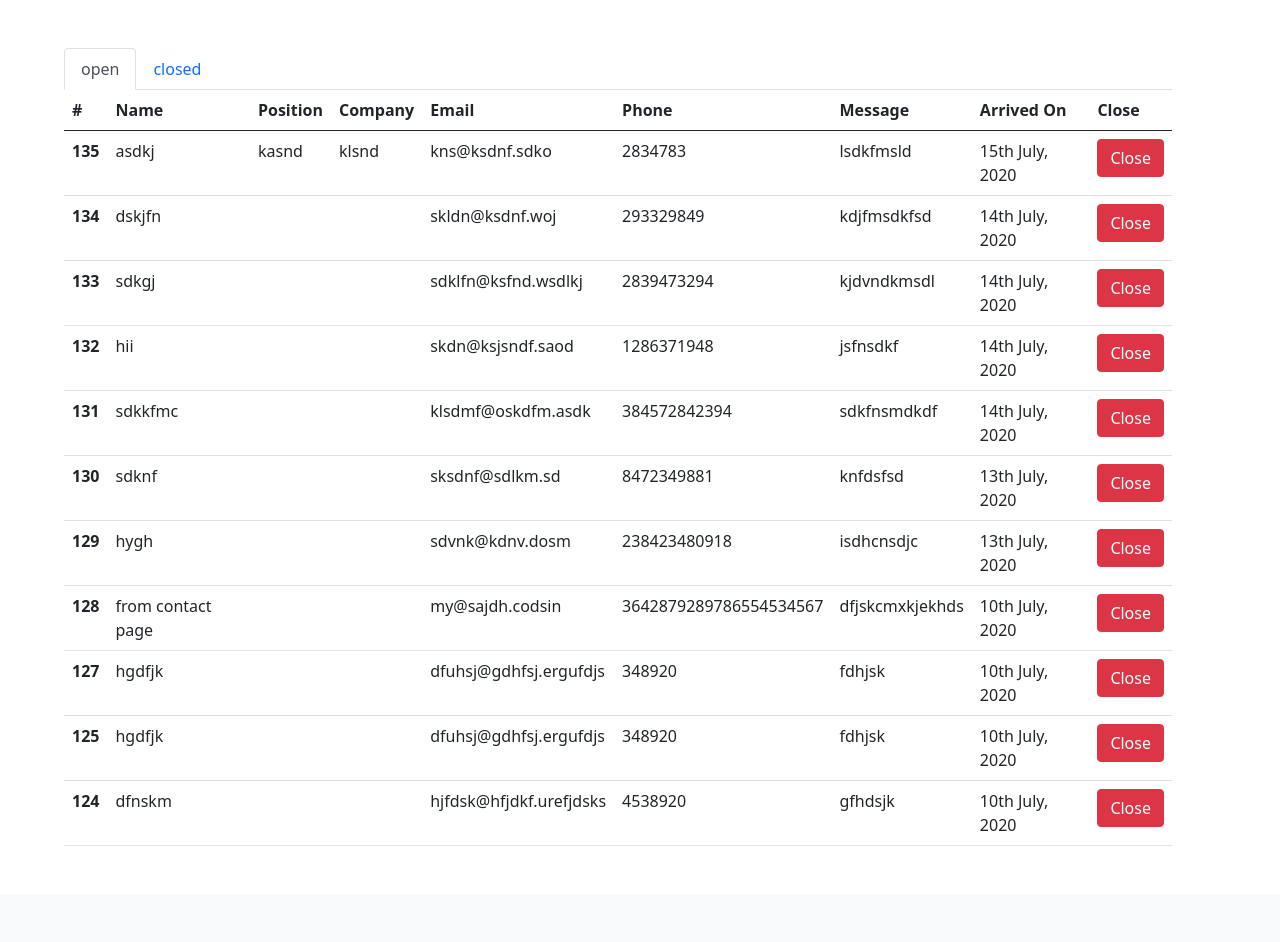
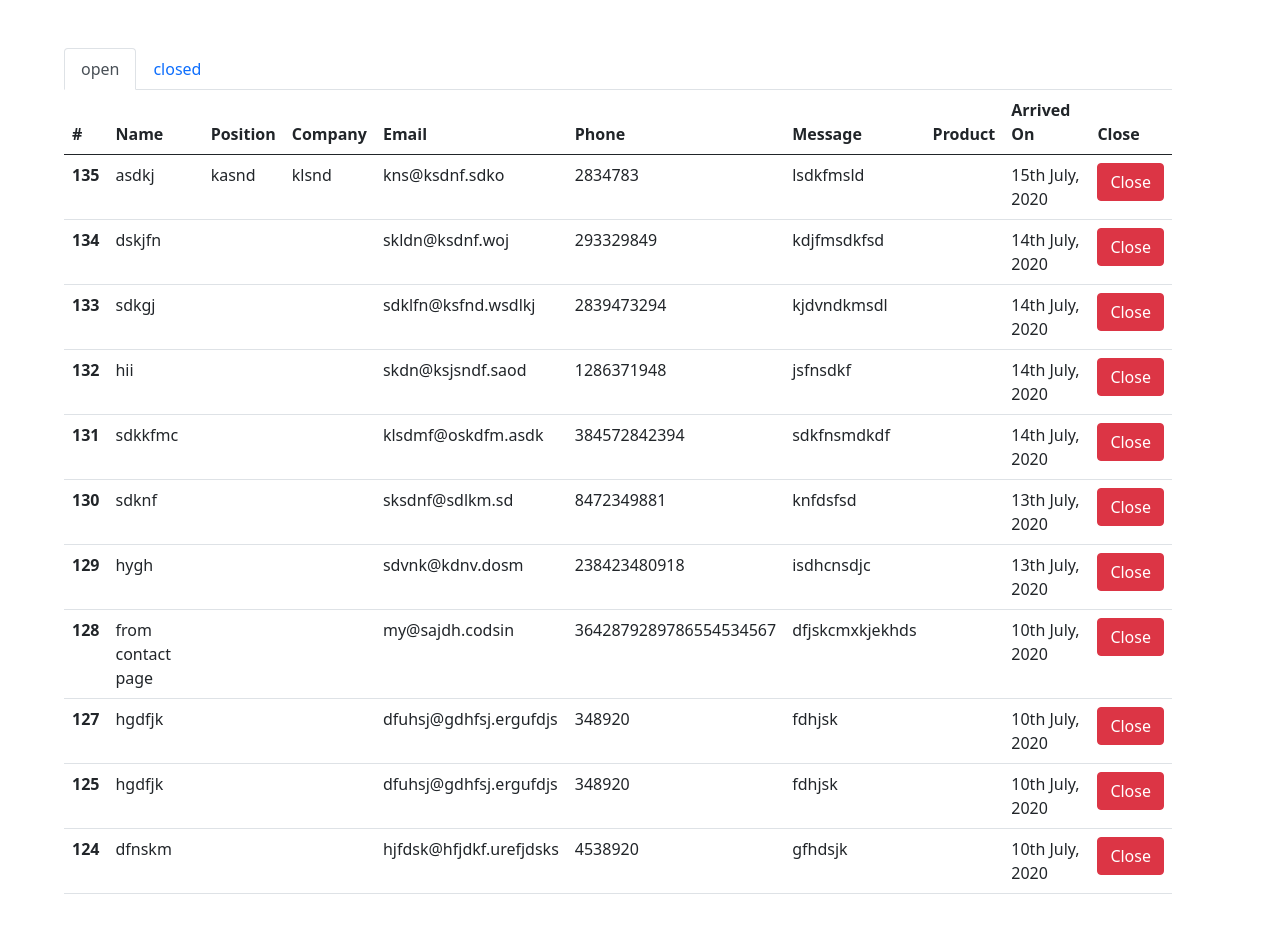
Before and after one commit to shriguddodagi/project-destov, a PHP site: page /inquiries.php in a window 1280 px wide. Shown: the part 88-1030 px from the top of the page. Before the commit the page ends 934 px from the top, so only its background shows below. Run offline with PHP 8.4, Linux system fonts and the light colour scheme; a user stored in the database is signed in; data comes from the database, SQL or seed files in the repository; data that the repository does not hold is empty; some libraries are stand-ins or nearby versions.

Commit message:
update inquiry

```diff
--- a/includes/util.php
+++ b/includes/util.php
@@ -22,8 +22,9 @@ function sanitizeInquiryForm($POST) {
  	$company = FormSanitizer::sanitizeFormNameNumber($POST['company']);
   $email = FormSanitizer::sanitizeFormEmail($POST['email']);
   $phone = FormSanitizer::sanitizeFormNameNumber($POST['phone']);
+  $productTitle = FormSanitizer::sanitizeFormNameNumber($POST['productTitle']);
   $message = $POST['message'];
-  return "INSERT INTO `inquiries` (name, position, company, email, phone, message) VALUES('$name', '$position', '$company', '$email', '$phone', '$message')";
+  return "INSERT INTO `inquiries` (name, position, company, email, phone, message, product) VALUES('$name', '$position', '$company', '$email', '$phone', '$message', '$productTitle')";
 }
 
 function recordSanitize($POST) {
--- a/inquiries.php
+++ b/inquiries.php
@@ -46,6 +46,7 @@ $closeInquirie  = mysqli_query($cn, 'SELECT * FROM inquiries WHERE mode="close"
                 <th scope="col">Email</th>
                 <th scope="col">Phone</th>
                 <th scope="col">Message</th>
+                <th scope="col">Product</th>
                 <th scope="col">Arrived On</th>
                 <th scope="col">Close</th>
               </tr>
@@ -61,6 +62,7 @@ $closeInquirie  = mysqli_query($cn, 'SELECT * FROM inquiries WHERE mode="close"
                   <td>".$row['email']."</td>
                   <td>".$row['phone']."</td>
                   <td>".$row['message']."</td>
+                  <td>".$row['product']."</td>
                   <td>". date('jS F, Y', strtotime($row['created_at']))."</td>
                   <td>
                     <form action='' method='POST'>
@@ -85,6 +87,7 @@ $closeInquirie  = mysqli_query($cn, 'SELECT * FROM inquiries WHERE mode="close"
                 <th scope="col">Email</th>
                 <th scope="col">Phone</th>
                 <th scope="col">Message</th>
+                <th scope="col">Product</th>
                 <th scope="col">Arrived On</th>
                 <th scope="col">Reopen</th>
               </tr>
@@ -100,6 +103,7 @@ $closeInquirie  = mysqli_query($cn, 'SELECT * FROM inquiries WHERE mode="close"
                   <td>".$row['email']."</td>
                   <td>".$row['phone']."</td>
                   <td>".$row['message']."</td>
+                  <td>".$row['product']."</td>
                   <td>". date('jS F, Y', strtotime($row['created_at']))."</td>
                   <td>
                     <form action='' method='POST'>
```
